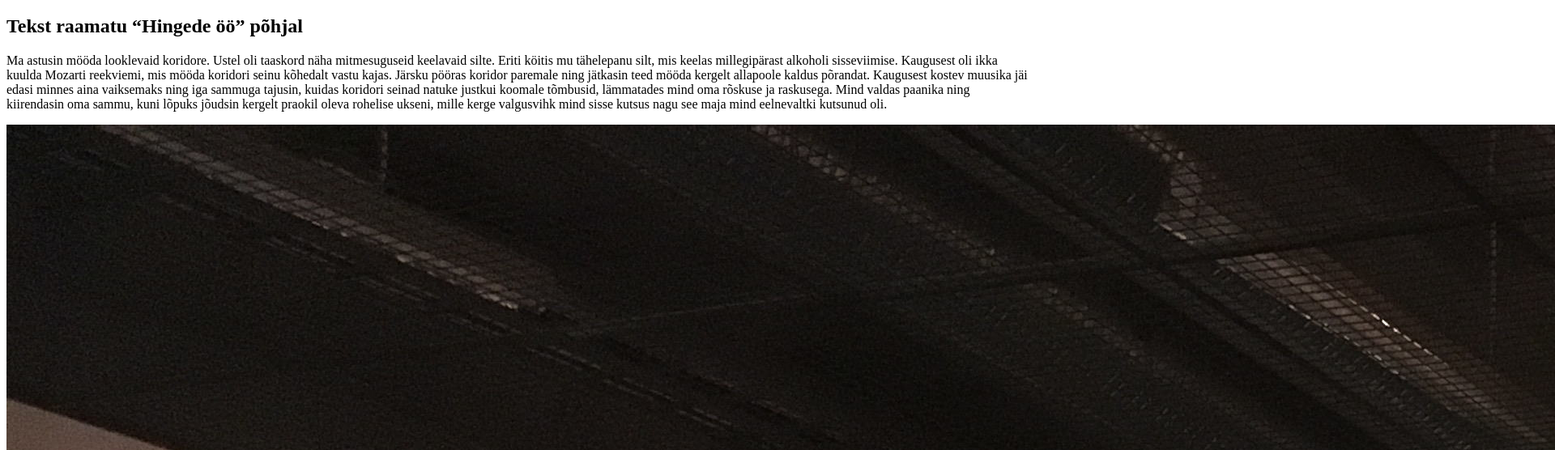
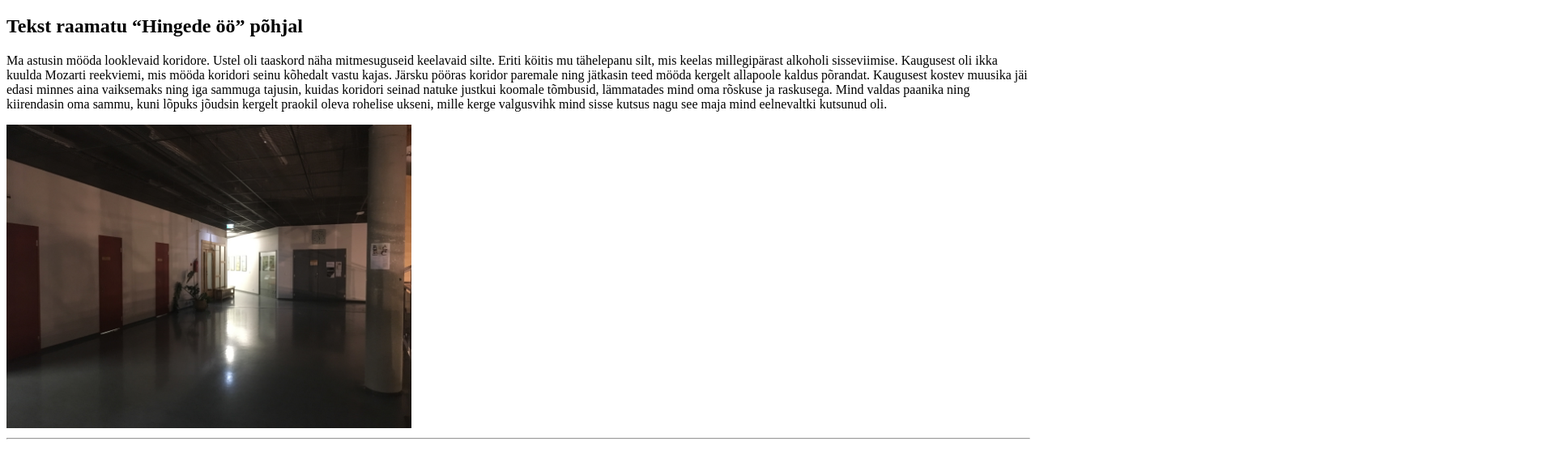
Before and after one commit to janar00/janar00.github.io, a plain HTML site: page index.html in a window 1280 px wide. Shown: the part 61-617 px from the top of the page at 81% size, 1920 px wide, since content can reach past the window. Drawn offline with Linux system fonts and the light colour scheme.

Commit message:
Update index.html

```diff
--- a/index.html
+++ b/index.html
@@ -5,7 +5,7 @@
 <h2>Tekst raamatu “Hingede öö” põhjal</h2>
 <p>Ma astusin mööda looklevaid koridore. Ustel oli taaskord näha mitmesuguseid keelavaid silte. Eriti köitis mu tähelepanu silt, mis keelas millegipärast alkoholi sisseviimise. Kaugusest oli ikka kuulda Mozarti reekviemi, mis mööda koridori seinu kõhedalt vastu kajas. Järsku pööras koridor paremale ning jätkasin teed mööda kergelt allapoole kaldus põrandat. Kaugusest kostev muusika jäi edasi minnes aina vaiksemaks ning iga sammuga tajusin, kuidas koridori seinad natuke justkui koomale tõmbusid, lämmatades mind oma rõskuse ja raskusega. Mind valdas paanika ning kiirendasin oma sammu, kuni lõpuks jõudsin kergelt praokil oleva rohelise ukseni, mille kerge valgusvihk mind sisse kutsus nagu see maja mind eelnevaltki kutsunud oli.
 </p>
-<img src="IMG_0200.jpg" alt="Kõhedad koridorid">
+<img src="IMG_0200.jpg" alt="Kõhedad koridorid" width="500" height="375">
 <hr>
 <p>See oli kõigest esimene lõik veidi pikemast loost. Ülejäänud loo lugemiseks kontakteeruda ühega autoritest.</p>
 <table style="width: 50%;">
```
